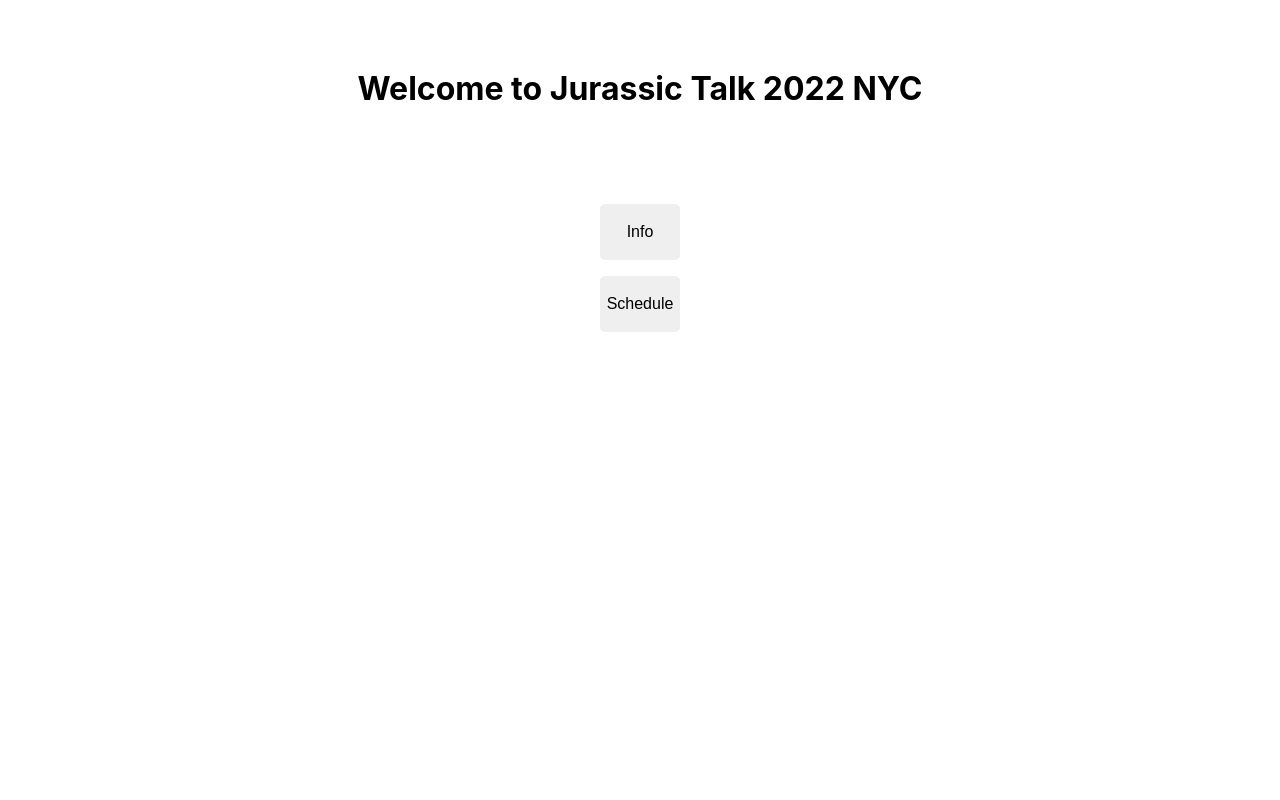
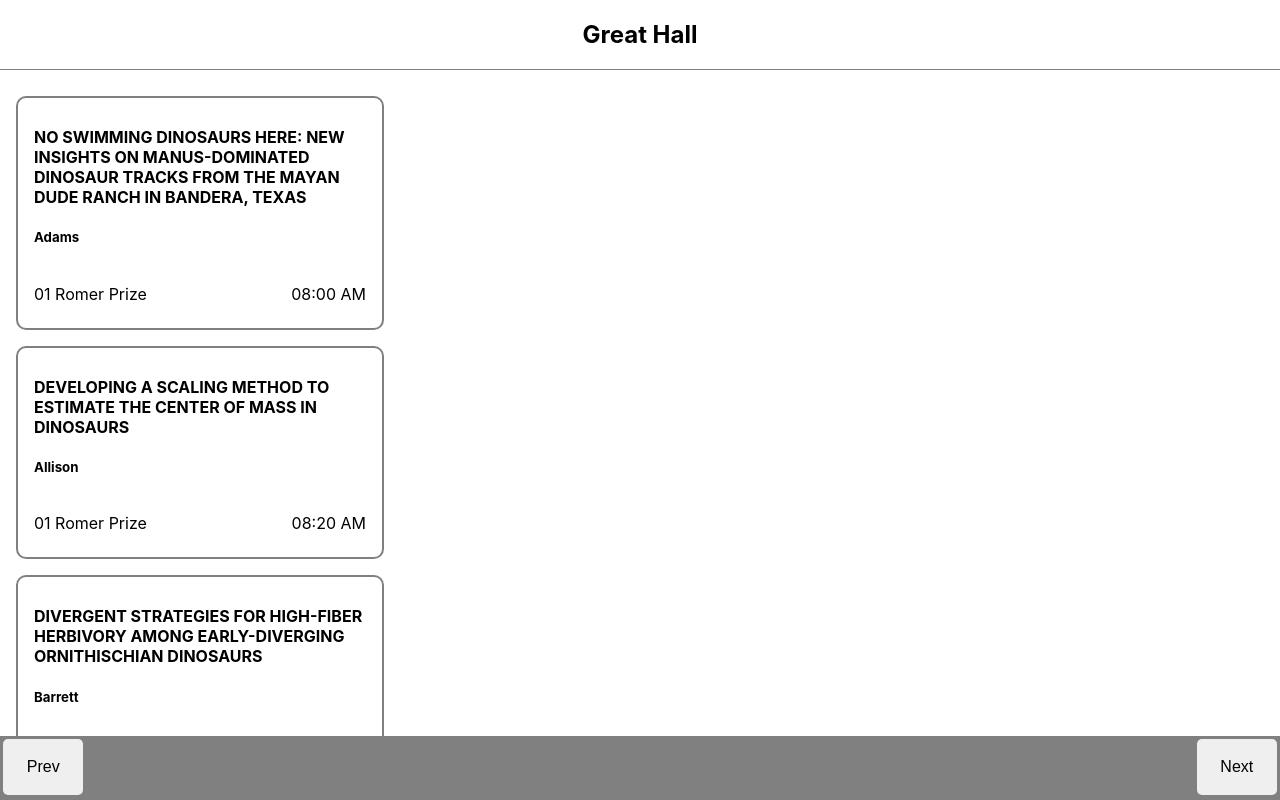
Before and after one commit to MeenaFoerderer/Capstone-project, a Next.js app: page / in a window 1280 px wide. Shown: the top 800 px of the page. Built offline with nearby package versions, Linux system fonts and the light colour scheme.

Commit message:
Revert "Landing page"

```diff
--- a/pages/greatHall/index.js
+++ b/pages/greatHall/index.js
@@ -4,13 +4,11 @@ import TalkList from "../../components/TalkList";
 import TalkItem from "../../components/TalkItem";
 import TalkInfoWrapper from "../../components/TalkInfoWrapper";
 import RoomNav, { NavBar, NavButton } from "../../components/RoomNav";
-import { useRouter } from "next/router";
+import Link from "next/link";
 
 function GreatHallRoom() {
-  const router = useRouter();
-
   return (
-    <main>
+    <>
       <Header>
         <h2>Great Hall</h2>
       </Header>
@@ -41,17 +39,14 @@ function GreatHallRoom() {
           ))}
       </TalkList>
       <NavBar>
-        <NavButton type="button" onClick={() => router.push("/libertyHall")}>
-          Prev
-        </NavButton>
-        <NavButton type="button" onClick={() => router.push("/landingPage")}>
-          Home
-        </NavButton>
-        <NavButton type="button" onClick={() => router.push("/metroEast")}>
-          Next
-        </NavButton>
+        <Link href="/libertyHall">
+          <NavButton>Prev</NavButton>
+        </Link>
+        <Link href="/metroEast">
+          <NavButton>Next</NavButton>
+        </Link>
       </NavBar>
-    </main>
+    </>
   );
 }
 
--- a/pages/index.js
+++ b/pages/index.js
@@ -1,9 +1,9 @@
-import LandingPage from "./landingPage";
+import GreatHallRoom from "./greatHall";
 
 function Home() {
   return (
     <main>
-      <LandingPage />
+      <GreatHallRoom />
     </main>
   );
 }
--- a/pages/landingPage/index.js
+++ /dev/null
@@ -1,37 +0,0 @@
-import { useRouter } from "next/router";
-import styled from "styled-components";
-import { NavButton } from "../../components/RoomNav";
-
-function LandingPage() {
-  const router = useRouter();
-
-  return (
-    <LandingPageContainer>
-      <h1>Welcome to Jurassic Talk 2022 NYC</h1>
-      <ButtonWrapper>
-        <NavButton type="button" onClick={() => router.push("/infoPage")}>
-          Info
-        </NavButton>
-        <NavButton type="button" onClick={() => router.push("/greatHall")}>
-          Schedule
-        </NavButton>
-      </ButtonWrapper>
-    </LandingPageContainer>
-  );
-}
-
-const LandingPageContainer = styled.div`
-  text-align: center;
-  margin: 0 auto;
-  padding: 3em;
-`;
-
-const ButtonWrapper = styled.div`
-  display: flex;
-  flex-direction: column;
-  align-items: center;
-  gap: 1em;
-  margin-top: 6em;
-`;
-
-export default LandingPage;
```
Also changed, not shown: pages/infoPage/index.js (deleted, +0 -23 lines), pages/libertyHall/index.js (+7 -12 lines), pages/metroEast/index.js (+7 -12 lines).
